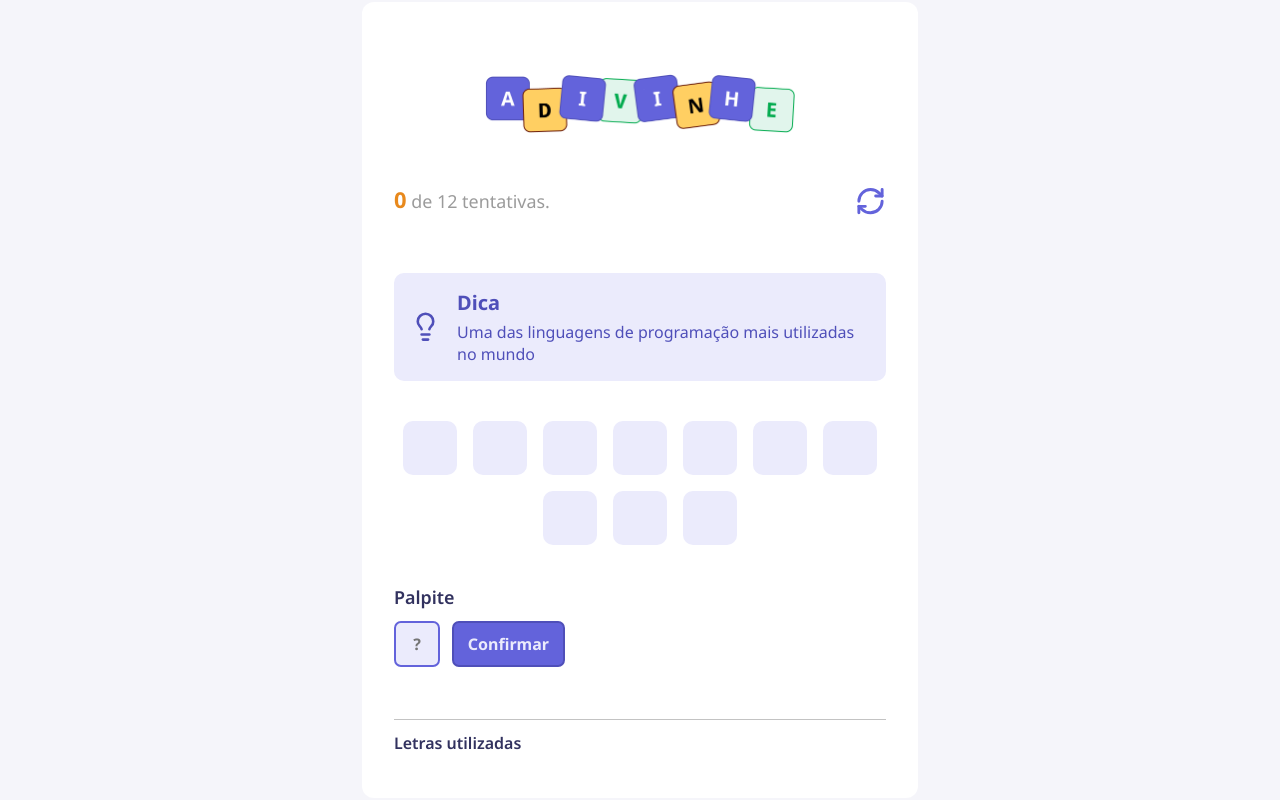
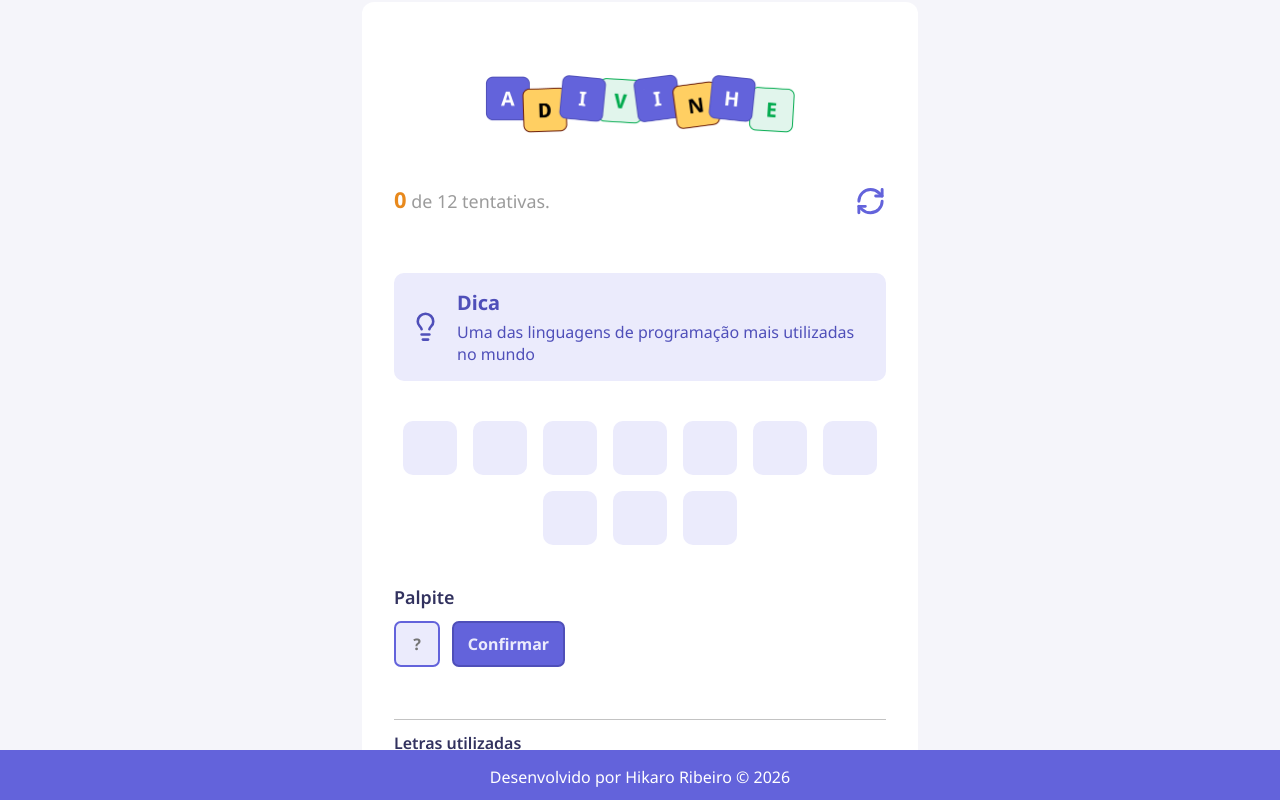
Before and after one commit to HikaroRibeiro/guess_game, a React (Vite) app: page / in a window 1280 px wide. Built offline with nearby package versions, Linux system fonts and the light colour scheme.

Commit message:
✨ Footer included.
Insert a footer with copyright informations.

```diff
--- a/src/App.tsx
+++ b/src/App.tsx
@@ -8,6 +8,7 @@ import { Button } from "./components/Button"
 import { LettersUsed, type UsedLetterProps } from "./components/LettersUsed"
 import { WORDS, type Challenge } from "./utils/words"
 import { useEffect, useState } from "react"
+import { Footer } from "./components/Footer"
 
 function getRandomChallenge(): Challenge {
   const index = Math.floor(Math.random() * WORDS.length);
@@ -123,7 +124,9 @@ export default function App() {
           <Button title="Confirmar" onClick={handleConfirm}/>
         </div>
         <LettersUsed data={letterUsed}/>
+        <Footer />
       </main>
+
     </div>
   )
 }
--- /dev/null
+++ b/src/components/Footer/index.tsx
@@ -0,0 +1,9 @@
+import styles from "./styles.module.css"
+
+export function Footer() {
+    return(
+        <footer className={styles.footer}>
+            <p>Desenvolvido por Hikaro Ribeiro &copy; 2026</p>
+        </footer>
+    )
+}
--- /dev/null
+++ b/src/components/Footer/styles.module.css
@@ -0,0 +1,11 @@
+.footer {
+  background-color: #6363db;
+  color: white;
+  text-align: center;
+  padding: 1rem;
+  position: fixed;
+  left: 0;
+  bottom: 0;
+  width: 100%;
+  height: 50px; /* Ajuste a altura conforme necessário */
+}
```
